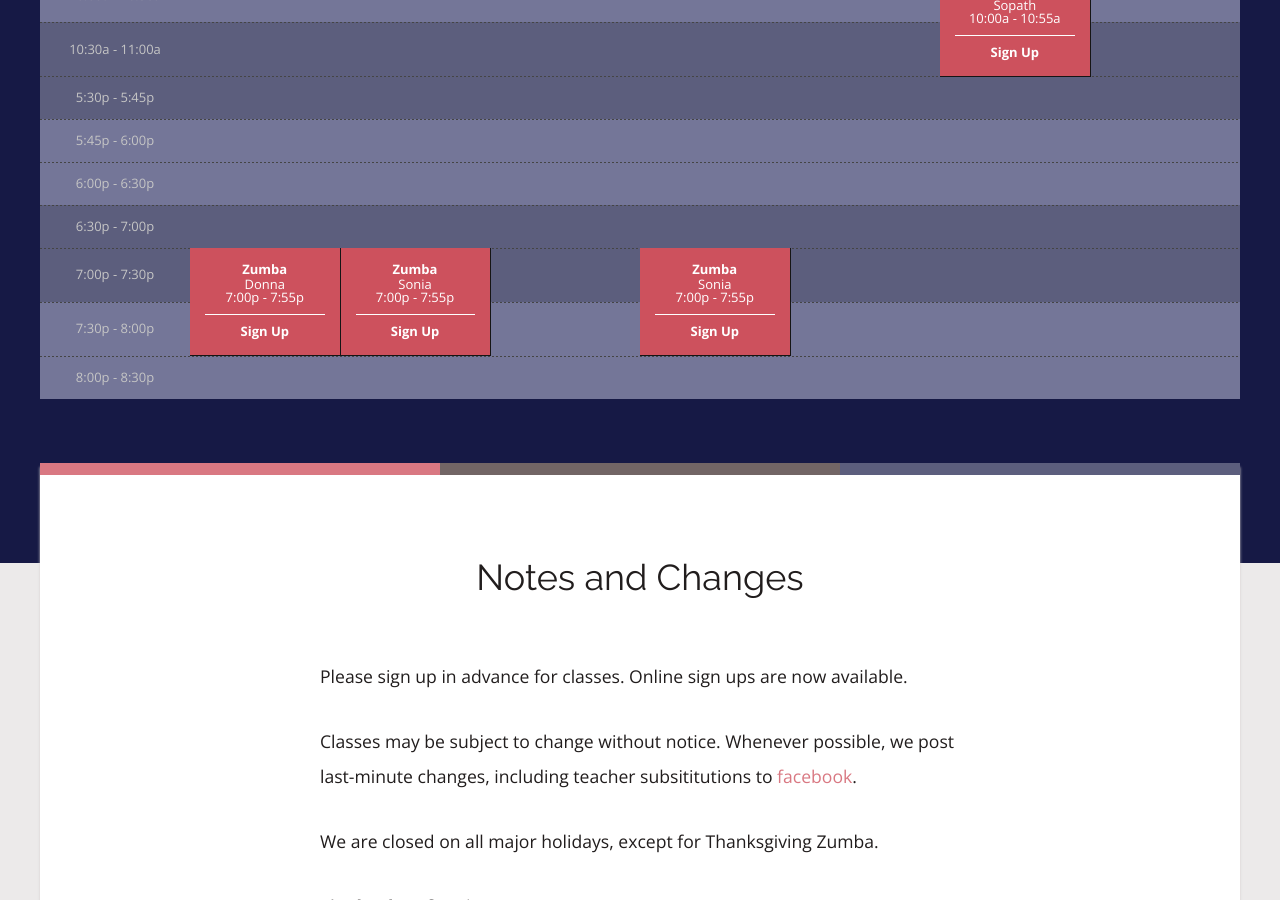
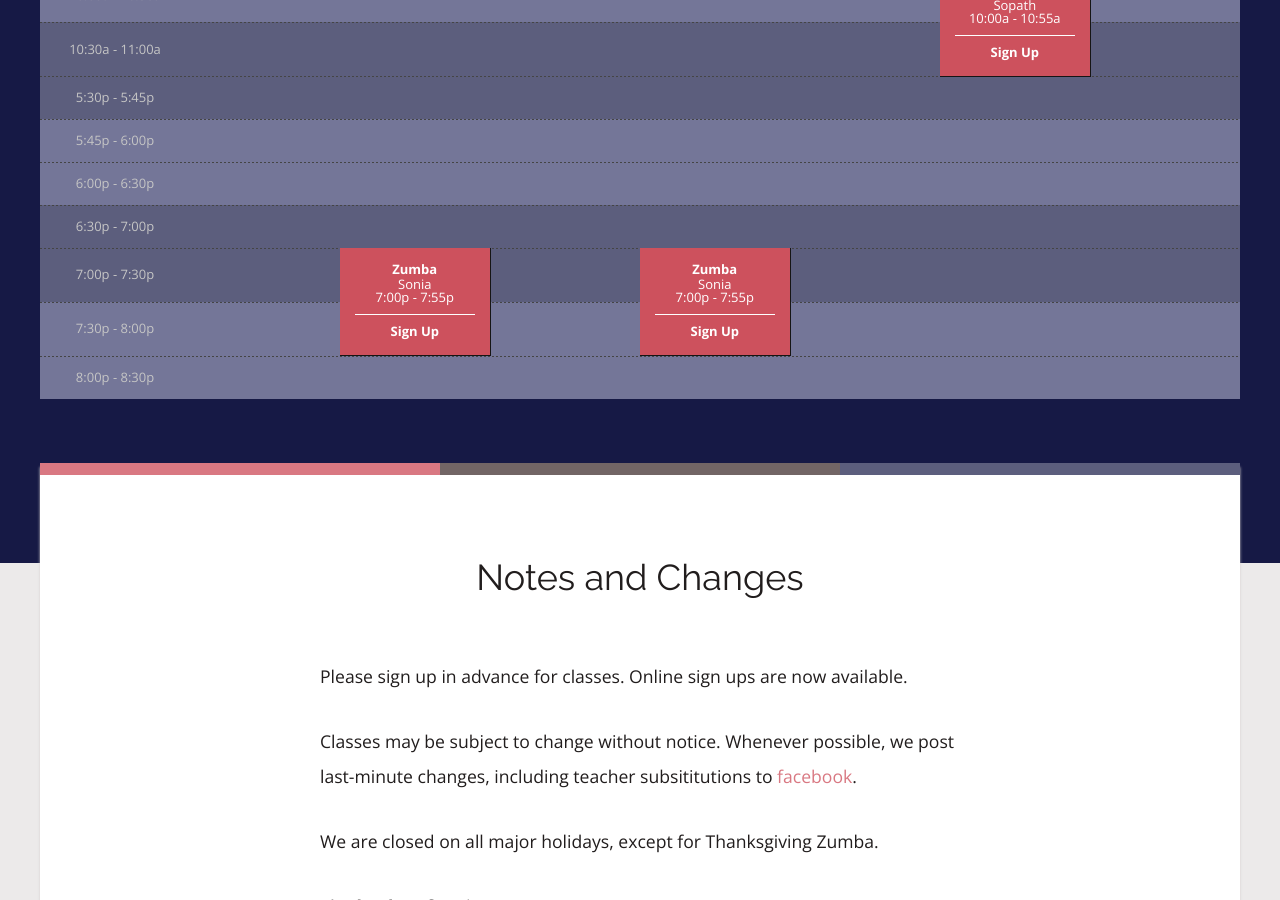
Before and after one commit to rwstone/shapeitup, a Jekyll site: the page built from schedule/index.md, in a window 1280 px wide and 900 px high, scrolled down 507 px. Built offline with Jekyll 4.4.1, drawn with Linux system fonts in a browser that asks for light colours; some web fonts are replaced.

Commit message:
Updated Index

```diff
--- a/schedule/index.md
+++ b/schedule/index.md
@@ -3,12 +3,6 @@ title: Group Fitness Schedule
 date: 2022-07-18 08:01:00 -04:00
 allow_online_signups: true
 sessions:
-- class: Zumba
-  instructor: Donna
-  day: Monday
-  start_time: 7:00p
-  end_time: 7:55p
-  length: 2
 - class: Zumba
   instructor: Sonia
   day: Tuesday
```
